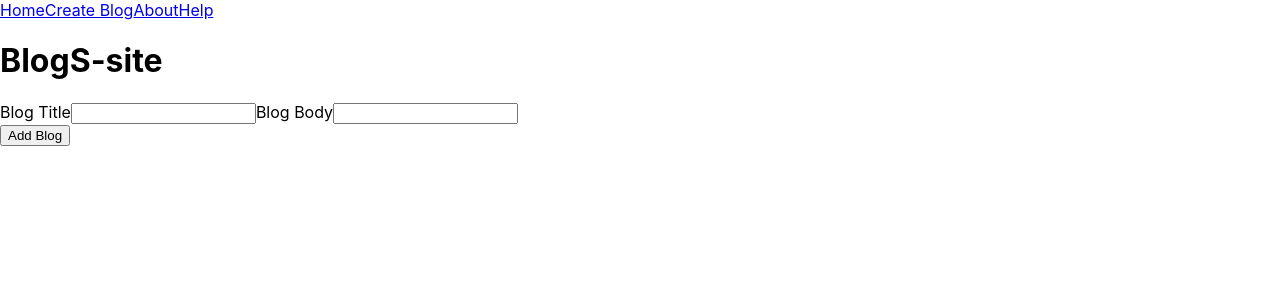
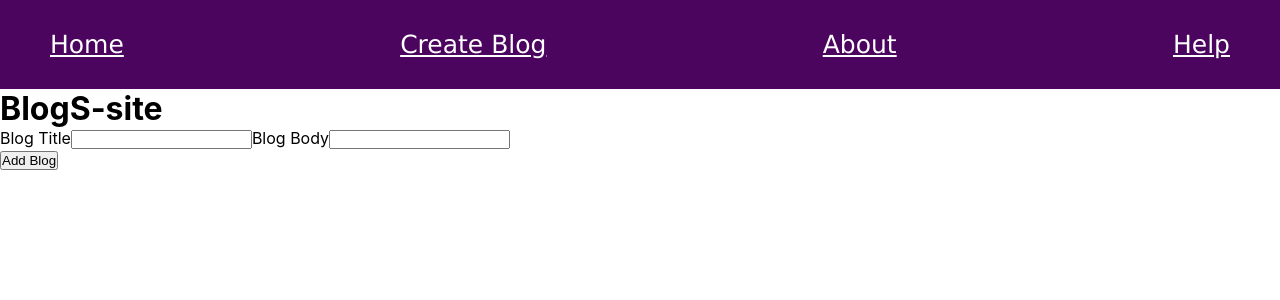
Before and after one commit to devika30/BlogReact, a React (Create React App) app: page /create in a window 1280 px wide. Shown: the top 300 px of the page. Built offline with nearby package versions, Linux system fonts and the light colour scheme.

Commit message:
styled main page

```diff
--- a/src/components/layouts/RootLayout.js
+++ b/src/components/layouts/RootLayout.js
@@ -1,15 +1,15 @@
 import React from "react";
 import { Outlet, NavLink } from "react-router-dom";
-
+import myStyle from "../../components/myStyle.css"
 function RootLayout() {
   return (
     <div>
-      <header>
+      <header className="navBarBody">
         <nav>
-          <NavLink to="/">Home</NavLink>
-          <NavLink to="create">Create Blog</NavLink>
-          <NavLink to="about">About</NavLink>
-          <NavLink to="help">Help</NavLink>
+          <NavLink className="navLink" to="/">Home</NavLink>
+          <NavLink className="navLink" to="create">Create Blog</NavLink>
+          <NavLink className="navLink" to="about">About</NavLink>
+          <NavLink className="navLink" to="help">Help</NavLink>
         </nav>
       </header>
 
--- /dev/null
+++ b/src/components/myStyle.css
@@ -0,0 +1,101 @@
+* {
+  margin: 0;
+  padding: 0;
+}
+
+.navBarBody {
+  background-color: rgb(75, 5, 95);
+  width: 100%;
+}
+
+.navBarBody nav {
+  display: flex;
+  justify-content: space-between;
+  align-items: center;
+  padding: 30px;
+}
+
+.navLink {
+  padding: 0 20px;
+  color: rgb(255, 255, 255);
+  font-size: 25px;
+  font-family: "Lucida Sans", "Lucida Sans Regular", "Lucida Grande",
+    "Lucida Sans Unicode", Geneva, Verdana, sans-serif;
+}
+
+.navLink:hover {
+  background-color: rgb(75, 18, 128);
+  cursor: pointer;
+  color: rgb(216, 210, 224);
+  border-radius: 2px;
+  padding: 10px;
+}
+
+
+.blogBody{
+    display: flex;
+    flex-wrap: wrap;
+    justify-content: center;
+    padding: 10px;
+    background-color: rgb(144, 144, 190);
+}
+
+
+.singleBlogBlogList{
+    height: 30vh;
+    background-color: rgba(71, 0, 129, 0.701);
+    padding: 16px;
+    width: 15vw;
+    display: flex;
+    justify-content: center;
+    flex-direction: column;
+    align-items: center;
+    margin: 10px;
+    overflow-x: scroll;
+    overflow-y: scroll;
+}
+
+.blogTitleDiv{
+    display: flex;
+    align-items: start;
+}
+
+.blogTitle{
+    color: aliceblue;
+    font-size: 20px;
+    font-family: 'Lucida Sans', 'Lucida Sans Regular', 'Lucida Grande', 'Lucida Sans Unicode', Geneva, Verdana, sans-serif;
+    text-decoration: underline;
+}
+
+.deleteBtnDiv{
+    position: relative;
+    top: 10%;
+}
+
+.deleteButtonStyle{
+    background-color: rgb(137, 93, 179);
+    padding: 15px;
+    border: none;
+    border-radius: 5px;
+    color: aliceblue;
+    font-family: 'Lucida Sans', 'Lucida Sans Regular', 'Lucida Grande', 'Lucida Sans Unicode', Geneva, Verdana, sans-serif;
+    font-size: 17px;
+}
+
+.homePageTitle{
+    background-color: rgb(154, 104, 201);
+    color: aliceblue;
+    padding: 10px;
+    text-align: center;
+    font-family: 'Lucida Sans', 'Lucida Sans Regular', 'Lucida Grande', 'Lucida Sans Unicode', Geneva, Verdana, sans-serif;
+
+}
+
+
+@media only screen and (max-width: 700px) {
+    .navBarBody nav {
+        flex-direction: column;
+        height: auto;
+        align-items: center;
+      }
+}
--- a/src/components/pages/BlogList.js
+++ b/src/components/pages/BlogList.js
@@ -1,9 +1,9 @@
 import React from "react";
 import { useSelector, useDispatch } from "react-redux";
 import { delete_blog } from "./../../reduxfiles/blogActions";
-import { Link } from "react-router-dom";
+import { Link, NavLink } from "react-router-dom";
 import axios from "axios";
-
+import myStyle from "../../components/myStyle.css";
 
 export const BlogList = () => {
   const { blogsList } = useSelector((state) => state);
@@ -15,17 +15,27 @@ export const BlogList = () => {
 
   return (
     <div>
+      <div className="blogBody">
         {blogsList.map((singleBlog) => (
-        <div key={singleBlog.id}>
-          <Link to={singleBlog.id.toString()}>
+          <div key={singleBlog.id} className="singleBlogBlogList">
+            <div className="blogTitleDiv">
+
+              <NavLink to={singleBlog.id.toString()}>
                 {" "}
-            <p>{singleBlog.title}</p>
-          </Link>
-          <button onClick={() => deleteParticularBlog(singleBlog.id)}>
+                <p className="blogTitle">{singleBlog.title}</p>
+              </NavLink>
+            </div>
+            <div className="deleteBtnDiv">
+              <button
+                className="deleteButtonStyle"
+                onClick={() => deleteParticularBlog(singleBlog.id)}
+              >
                 Delete
               </button>
             </div>
+          </div>
         ))}
+      </div>
     </div>
   );
 };
--- /dev/null
+++ b/src/components/pages/DeleteButton.js
@@ -0,0 +1,11 @@
+import React from "react";
+
+function DeleteButton(props){
+    console.log(props)
+
+    return(
+        <button onClick={props.deleteMethod}>Delete</button>
+    )
+}
+
+export default DeleteButton
--- a/src/components/pages/HomePage.js
+++ b/src/components/pages/HomePage.js
@@ -2,6 +2,7 @@ import React, { useEffect } from "react";
 import { useDispatch } from "react-redux";
 import { fetchBlogs } from "./../../reduxfiles/blogActions";
 import {BlogList} from "./BlogList";
+import myStyle from "../../components/myStyle.css";
 
 function HomePage() {
   const dispatch = useDispatch();
@@ -11,7 +12,7 @@ function HomePage() {
 
   return (
     <div>
-      <h1>Home Page</h1>
+      <h1 className="homePageTitle">Chinnapa Blog Page</h1>
       <BlogList />
     </div>
   );
--- a/src/components/pages/SingleBlog.js
+++ b/src/components/pages/SingleBlog.js
@@ -1,15 +1,24 @@
 import React from "react";
 import { useActionData, useLoaderData, useParams } from "react-router-dom";
+import { useSelector, useDispatch } from "react-redux";
 import axios from "axios";
+import DeleteButton from "./DeleteButton";
+import { delete_blog } from "./../../reduxfiles/blogActions";
+
+
 export const SingleBlog = () => {
-  const { id } = useParams();
   const blog = useLoaderData();
+  const dispatch = useDispatch();
+
+  const deleteParticularBlog = (id) => {
+    dispatch(delete_blog(id));
+  };
   return (
     <div>
       <h3>Single Blogs</h3>
       <p>{blog.title}</p>
       <p>{blog.body}</p>
-
+      <DeleteButton deleteMethod={()=>deleteParticularBlog(blog.id)}/>
     </div>
   );
 };
```
Lines whose indentation alone changed are shown as unchanged.
